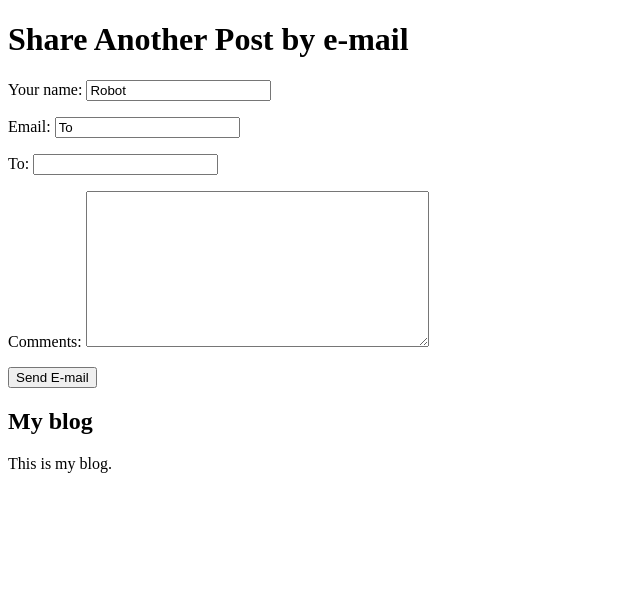
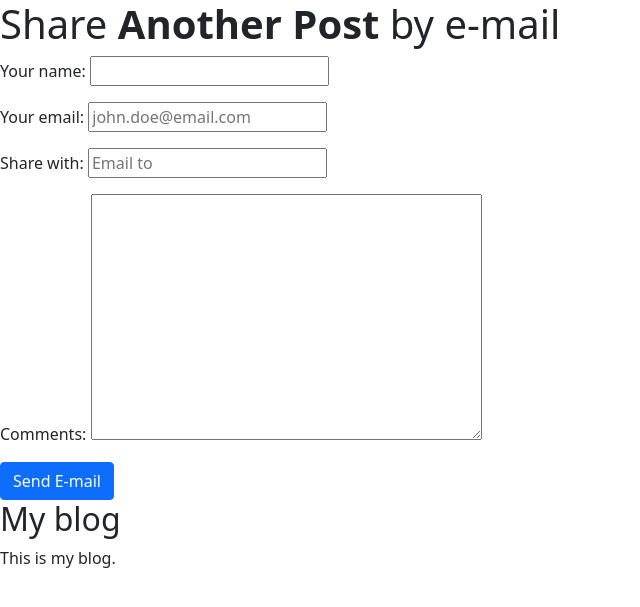
Before and after one commit to taj-u/blog, a Django app: page /blog/5/share in a window 1280 px wide. Shown: the top 607 px of the page, without its empty margins (0-640 px from the left). Run offline with Django 3.2, Linux system fonts and the light colour scheme; data comes from the database, SQL or seed files in the repository.

Commit message:
developing is going on

```diff
--- a/blog/forms.py
+++ b/blog/forms.py
@@ -2,9 +2,9 @@
 from .models import Comment
 
 class EmailPostForm(forms.Form):
-    name = forms.CharField(max_length = 25, label='Your name', initial='Robot')
-    email = forms.EmailField(initial='To')
-    to = forms.EmailField(label='To')
+    name = forms.CharField(max_length = 31, label='Your name')
+    email = forms.EmailField(label='Your email', widget=forms.TextInput(attrs={'placeholder': "john.doe@email.com"}))
+    to = forms.EmailField(label='Share with', widget=forms.TextInput(attrs={'placeholder': "Email to"}))
     comments = forms.CharField(widget = forms.Textarea, required=False)
 
 class CommentForm(forms.ModelForm):
--- a/blog/templates/blog/base.html
+++ b/blog/templates/base.html
@@ -2,7 +2,8 @@
 <!DOCTYPE html>
 <html>
 <head>
-<title>{% block title %}knowledge has no limit{% endblock %}</title>
+<title>{% block title %}knowledge is power{% endblock %}</title>
+<link href="https://cdn.jsdelivr.net/npm/bootstrap@5.1.3/dist/css/bootstrap.min.css" rel="stylesheet" integrity="sha384-1BmE4kWBq78iYhFldvKuhfTAU6auU8tT94WrHftjDbrCEXSU1oBoqyl2QvZ6jIW3" crossorigin="anonymous">
 <!-- <link href="{% static "css/blog.css" %}" rel="stylesheet"> -->
 </head>
 <body>
--- a/blog/templates/blog/post/detail.html
+++ b/blog/templates/blog/post/detail.html
@@ -1,4 +1,4 @@
-{% extends "blog/base.html" %}
+{% extends "base.html" %}
 {% block title %}{{post.title}}{% endblock %}
 {% block content %}
 <h1>{{post.title}}</h1>
@@ -33,6 +33,6 @@
 <form method ='POST'>
 {% csrf_token %}
 {{ comment_form.as_p }}
-<p><input type="submit" value="Add comment"></a></p>
+<p><input type="submit" class="btn btn-secondary" value="Add comment"></a></p>
 </form>
 {% endblock %}
--- a/blog/templates/blog/post/list.html
+++ b/blog/templates/blog/post/list.html
@@ -1,4 +1,4 @@
-{% extends "blog/base.html" %}
+{% extends "base.html" %}
 {% block title %}My Blog{% endblock %}
 {% block content %}
 {% for post in posts %}
@@ -12,5 +12,5 @@
 </p>
 {{ post.body|truncatewords:30|linebreaks }}
 {% endfor %}
-{% include "../pagination.html" with page=posts%}
+{% include "pagination.html" with page=posts%}
 {% endblock %}
--- a/blog/templates/blog/post/share.html
+++ b/blog/templates/blog/post/share.html
@@ -1,4 +1,4 @@
-{% extends 'blog/base.html' %}
+{% extends 'base.html' %}
 {% block title %}Share a post{% endblock %}
 {% block content %}
     {% if sent %}
@@ -7,9 +7,12 @@
     {% else %}
         <h1>Share <b>{{post.title}}</b> by e-mail</h1>
         <form method="post">
+        {% if form.errors %}
+        <p style="color: #000">{{form.errors_}}</p>
+        {% endif %}
         {{form.as_p}}
         {% csrf_token %}
-        <input type="submit" value="Send E-mail">
+        <input type="submit" class="btn btn-primary"value="Send E-mail">
         </form>
     {% endif %}
 {% endblock %}
--- a/blog/templates/blog/pagination.html
+++ b/blog/templates/pagination.html
@@ -6,7 +6,7 @@
         <span class='current'>
             page {{ page.number }} of {{ page.paginator.num_pages }}
         {% if page.has_next %}
-            <a href="?page={{ page.next_page_number }}">Next</a>
+            <a href="?page={{ page.next_page_number }}" class="button button-secondary">Next</a>
         {% endif %}
     </span>
 </div>
--- a/blog/urls.py
+++ b/blog/urls.py
@@ -1,6 +1,4 @@
 from django.urls import path
-from django.urls.conf import include
-from django.urls.resolvers import URLPattern
 from . import views
 
 app_name='blog'
--- a/blog/views.py
+++ b/blog/views.py
@@ -8,7 +8,7 @@
 
 # Create your views here.
 def index(request):
-    return render(request, 'blog/base.html')
+    return render(request, 'base.html')
 
 def post_list(request):
     posts = Post.objects.all().filter(status='published')
--- a/templates/base.html
+++ /dev/null
@@ -1,4 +0,0 @@
-<!DOCTYPE html>
-{% load static %}
-{% block title %}Wellcome to site{% endblock title %}
-{% block content %}explore{% endblock content %}
```
Also changed, not shown: blog/templates/home_view.html (renamed from templates/home_view.html), 1 other file.
